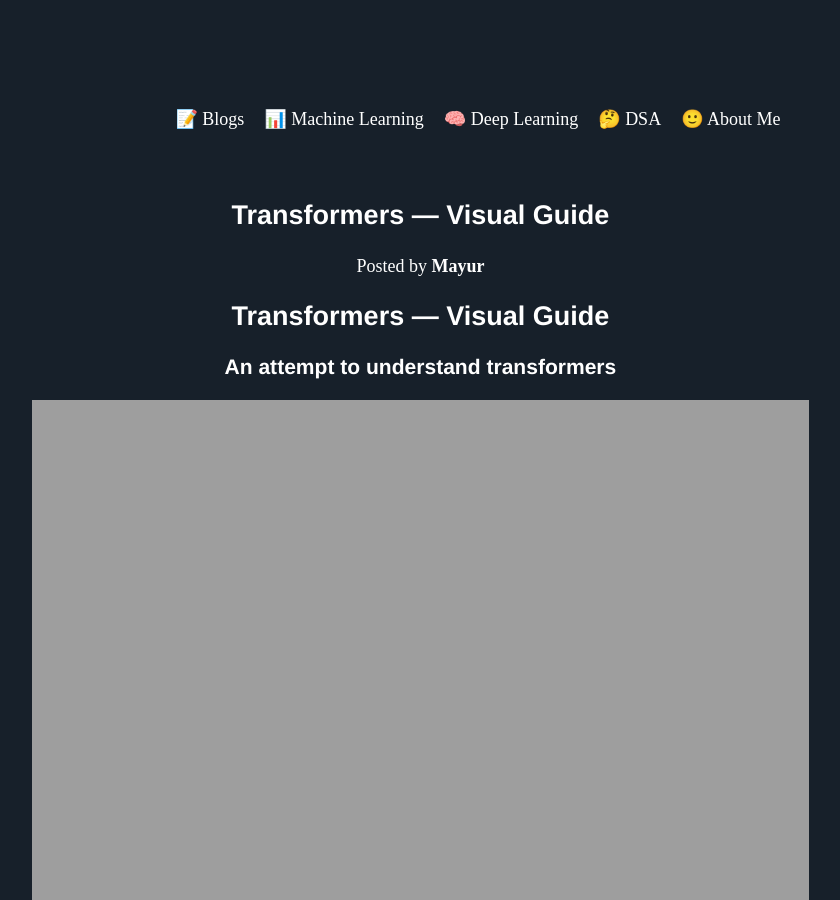
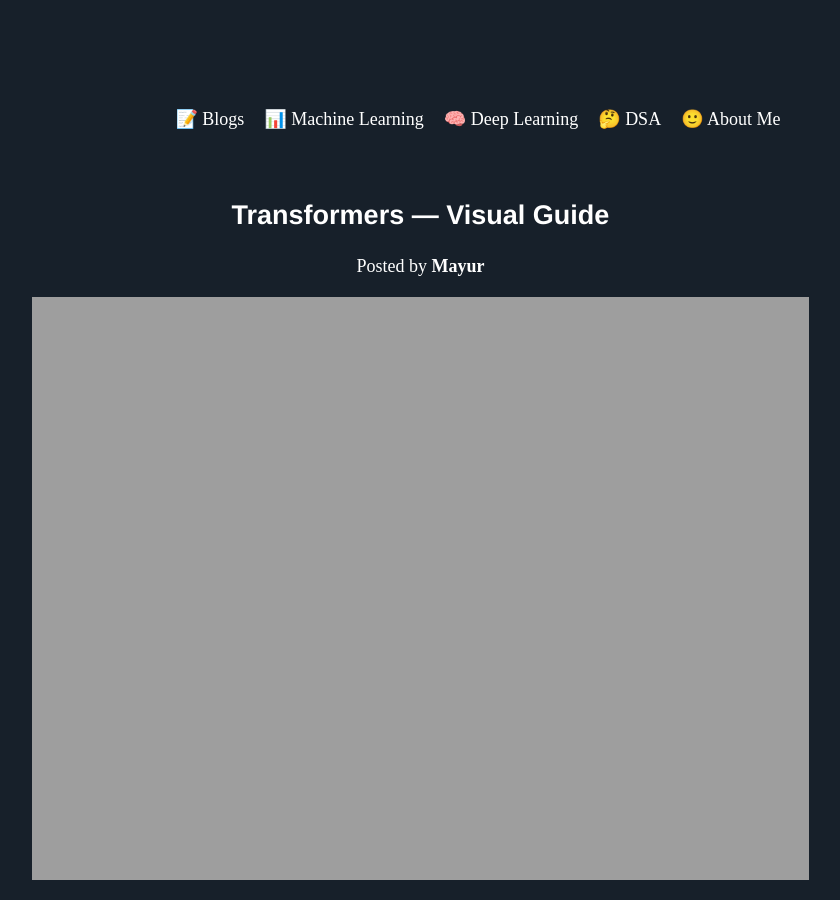
Before and after one commit to Mayurji/mayurji.github.io, a Jekyll site: the page built from _deep-learning/transformers.md, in a window 1280 px wide and 900 px high. Shown: the whole window, without its empty margins (162-1002 px from the left). Built offline with Jekyll 4.4.1, drawn with Linux system fonts in a browser that asks for light colours; nearby versions of some CDN libraries; formulas are drawn with MathJax 3; comment, search, counter and statistics services are not loaded.

Commit message:
Update transformers.md

```diff
--- a/_deep-learning/transformers.md
+++ b/_deep-learning/transformers.md
@@ -6,12 +6,8 @@ date:   2021-03-28 13:43:52 +0530
 ---
 {% include mathjax.html %}
 
-<center><h2>Transformers — Visual Guide</h2></center>
-<center><h3>An attempt to understand transformers</h3></center>
-
 <center>
-<img src="{{site.url}}/assets/images/transformer/arseny-togulev-4YoINz4XvnQ-unsplash.jpg" style="zoom: 5%; background-color:#DCDCDC;"  width="75%" height=auto/><br>
-<p>Photo by Arseny Togulev - Unsplash</p>
+<img src="{{site.url}}/assets/images/transformer/arseny-togulev-4YoINz4XvnQ-unsplash.jpg" style="zoom: 5%; background-color:#DCDCDC;"  width="75%" height=auto/><br><p>Photo by Arseny Togulev - Unsplash</p>
 </center>
 
 Transformers architecture was introduced in Attention is all you need paper. Similar to CNN for Computer vision, the transformers are for NLP. A simple daily use case one can build using transformers is Conversational Chatbot.
```
